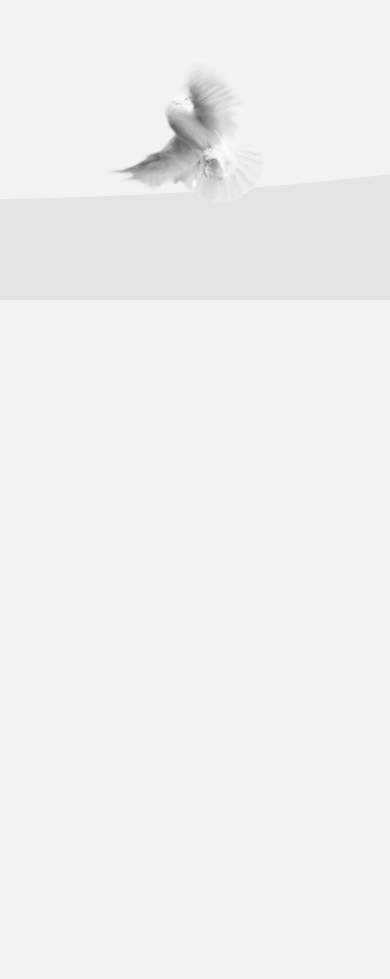
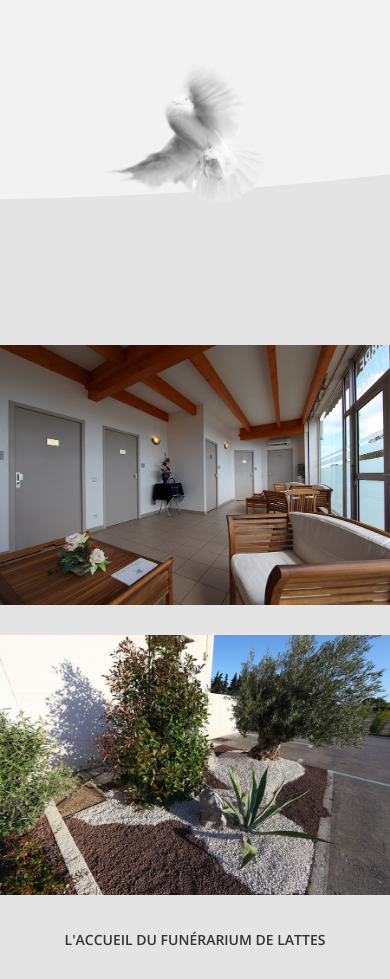
Before and after one commit to tomtom637/CFDL, a plain HTML site: page index.html in a window 390 px wide. Shown: the part 544-1523 px from the top of the page. Before the commit the page ends 844 px from the top, so only its background shows below. Drawn offline with nearby package versions, Linux system fonts and the light colour scheme; files whose address does not match are found by name.

Commit message:
added a pictures section

```diff
--- a/index.html
+++ b/index.html
@@ -50,6 +50,19 @@
       <div class="dove"></div>
     </div>
   </div>
+  <!-- Site content -->
+  <div class="site-content">
+    <!-- Section pictures -->
+    <section class="section-pictures">
+      <figure>
+        <div class="pictures-wrapper">
+          <img src="images/Accueil-funerarium-de-lattes.jpg" alt="Accueil du funérarium">
+          <img src="images/Jardin-funerarium-de-lattes.jpg" alt="entrée du funérarium">
+        </div>
+        <figcaption>L'accueil du funérarium de Lattes</figcaption>
+      </figure>
+    </section>
+  </div>
 
 </body>
 <script src="app.js"></script>
--- a/scss/general.scss
+++ b/scss/general.scss
@@ -16,3 +16,7 @@ html {
 *:after {
   box-sizing: inherit;
 }
+
+img {
+  display: block;
+}
--- a/scss/header.scss
+++ b/scss/header.scss
@@ -9,6 +9,7 @@ header {
   background: linear-gradient(to top, #20527d, #63acec);
   color: #fff;
   display: flex;
+  z-index: 5000;
 
   .logo {
     position: absolute;
--- a/scss/index.scss
+++ b/scss/index.scss
@@ -3,3 +3,5 @@
 @import "general";
 @import "header";
 @import "hero";
+@import "site-content";
+@import "section-pictures";
--- /dev/null
+++ b/scss/section-pictures.scss
@@ -0,0 +1,53 @@
+.section-pictures {
+  padding: 30px 0;
+  background: #e4e4e4;
+
+  figure {
+    .pictures-wrapper {
+      display: flex;
+
+      img {
+        width: 48%;
+        height: 48%;
+        margin: 10px auto;
+      }
+    }
+    figcaption {
+      margin-top: 20px;
+      text-align: center;
+      font-size: 17px;
+      font-weight: 600;
+      text-transform: uppercase;
+    }
+  }
+}
+
+@media (max-width: 1160px) {
+  .section-pictures {
+    figure {
+      .pictures-wrapper {
+        flex-direction: column;
+
+        img {
+          max-width: 820px;
+          width: 100%;
+          height: 100%;
+          margin: 15px auto;
+        }
+      }
+      figcaption {
+        font-size: 15px;
+      }
+    }
+  }
+}
+
+@media (max-width: 820px) {
+  .section-pictures {
+    figure {
+      figcaption {
+        font-size: 14px;
+      }
+    }
+  }
+}
--- /dev/null
+++ b/scss/site-content.scss
@@ -0,0 +1,6 @@
+.site-content {
+  position: absolute;
+  top: 100%;
+  left: 0;
+  right: 0;
+}
```
Also changed, not shown: index.css, 1 other file.
